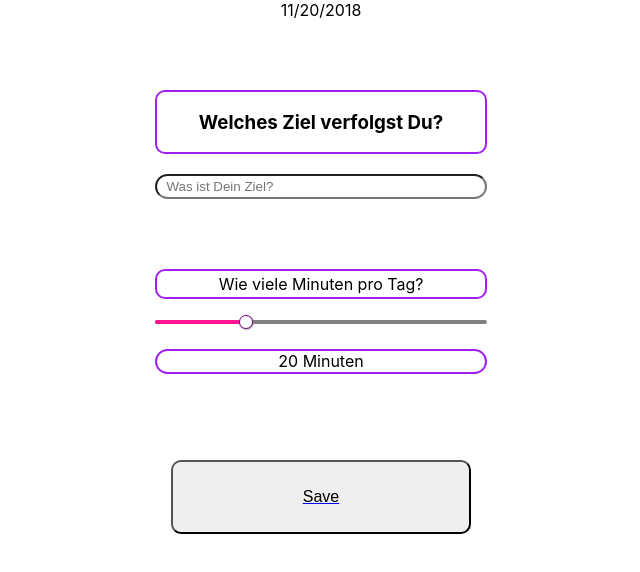
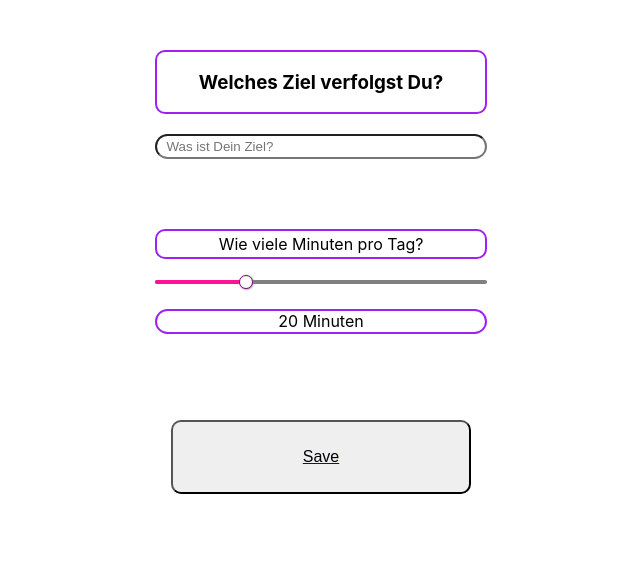
Before and after one commit to DaneSilver/Projekt-x, a React (Create React App) app: page / in a window 1280 px wide. Shown: the top 572 px of the page, without its empty margins (319-959 px from the left). Built offline with nearby package versions, Linux system fonts and the light colour scheme.

Commit message:
create calendar

```diff
--- a/src/components/Date.js
+++ b/src/components/Date.js
@@ -3,18 +3,11 @@ import InfiniteCalendar from 'react-infinite-calendar'
 import 'react-infinite-calendar/styles.css'
 // import styled from 'styled-components'
 
-// const CalendarStyle = styled.InfiniteCalendar`
-//     width={400},
-//     height={600},
-//     selected={today},
-//     disabledDays={[0,6]},
-//     minDate={lastWeek}
-// `
 export default class Date extends Component {
   render() {
     return (
       <div>
-        <InfiniteCalendar />
+        <InfiniteCalendar width={400} height={600} disabledDays={[0, 2]} />
       </div>
     )
   }
--- a/src/components/Home.js
+++ b/src/components/Home.js
@@ -31,7 +31,6 @@ export default class Home extends Component {
 
     return (
       <React.Fragment>
-        <span>{new Date().toLocaleDateString()}</span>
         <Input onChange={onInput} />
         <Slider onChange={setSlider} value={dailyTime} startTime={dailyTime} />
         <TimeDisplay>{dailyTime} Minuten</TimeDisplay>
```
